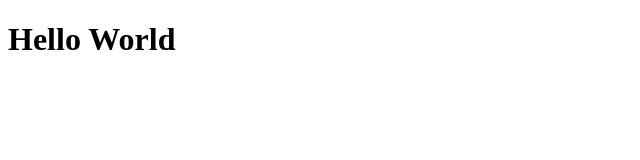
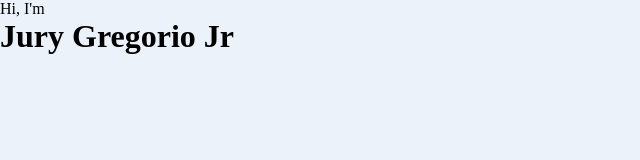
Before and after one commit to RomblonDEV/StackTrek, a plain HTML site: page index.html in a window 1280 px wide. Shown: the whole page, without its empty margins (0-640 px from the left). Drawn offline with Linux system fonts and the light colour scheme.

Commit message:
Modify Index and Style

```diff
--- a/index.html
+++ b/index.html
@@ -4,10 +4,14 @@
     <meta charset="UTF-8">
     <meta http-equiv="X-UA-Compatible" content="IE=edge">
     <meta name="viewport" content="width=device-width, initial-scale=1.0">
-    <title>Document</title>
+    <title>Jury Gregorio</title>
+    <link rel="stylesheet" href="style.css">
 </head>
 <body>
-    <h1>Hello World</h1>
+    <div class="container">
+        <p>Hi, I'm</p>
+        <h1>Jury Gregorio Jr</h1>
+    </div>
 
 </body>
 </html>
--- a/style.css
+++ b/style.css
@@ -0,0 +1,10 @@
+* {
+    margin: 0;
+    padding: 0;
+}
+
+.container {
+    width: 100%;
+    height: 100vh;
+    background: #EBF2FA;
+}
```
